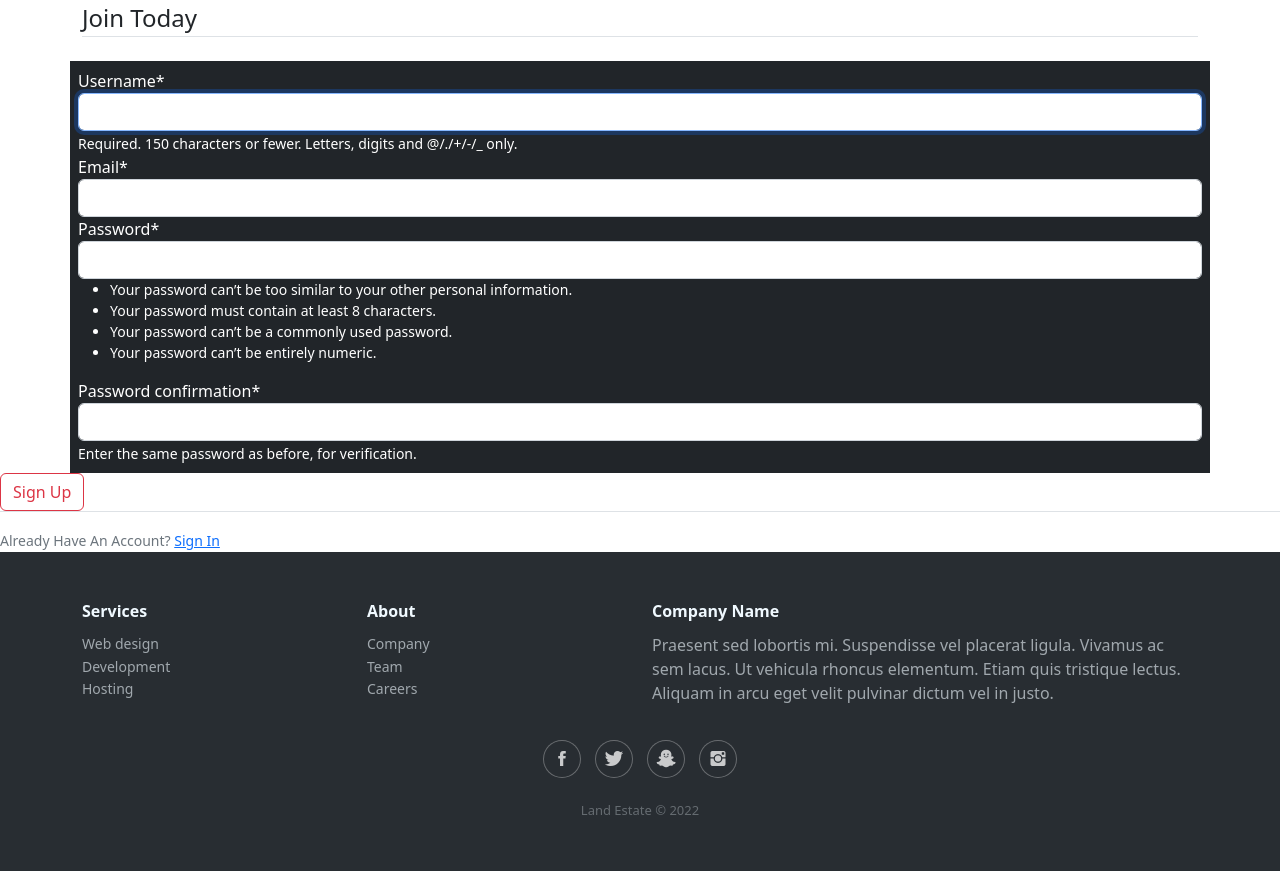
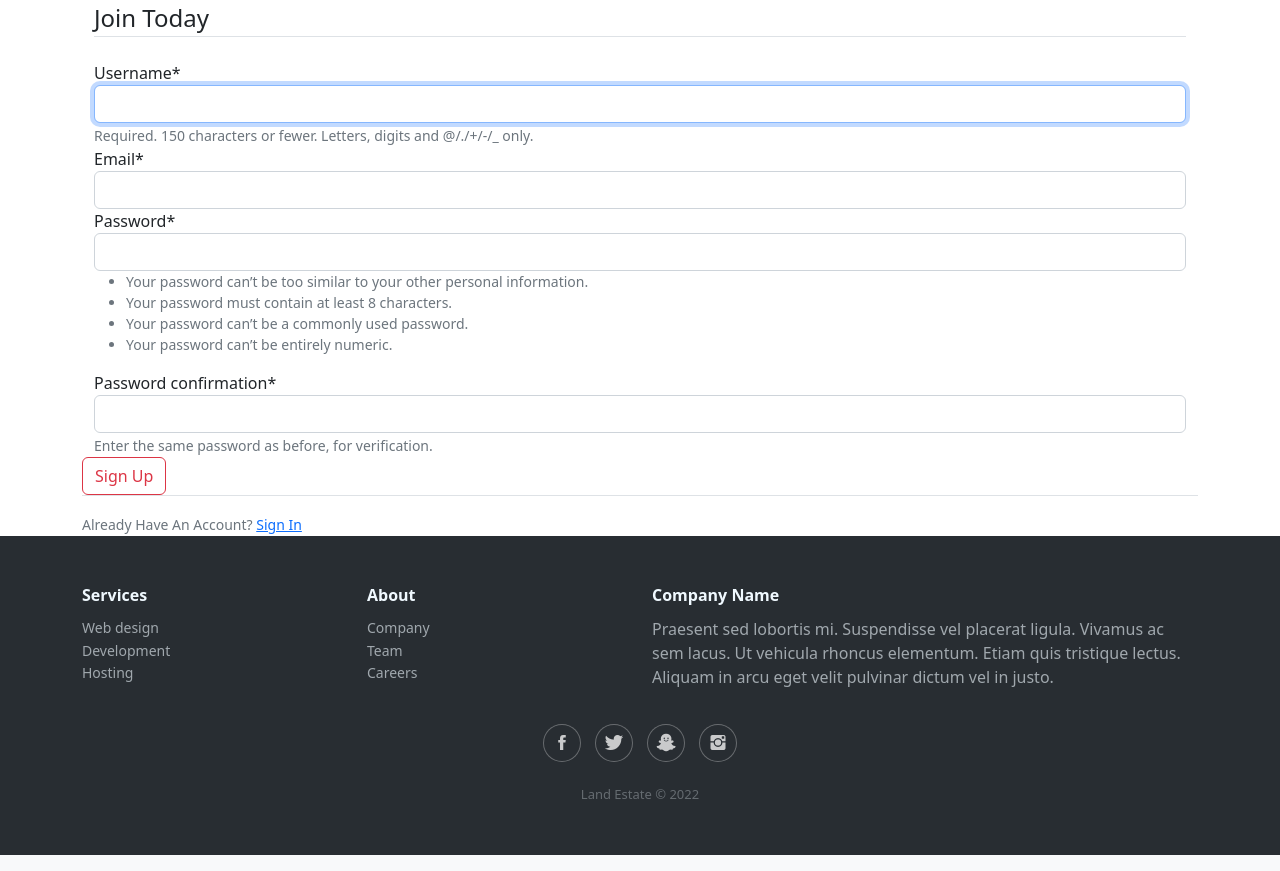
Before and after one commit to shubhadeepDash/Real-Estate-Project-, a Django app: page /register/ in a window 1280 px wide. Shown: the part 58-929 px from the top of the page. Run offline with Django 4.2, Linux system fonts and the light colour scheme; some libraries are stand-ins or nearby versions.

Commit message:
register and login

```diff
--- a/RealEstateProject/user/templates/user/login.html
+++ b/RealEstateProject/user/templates/user/login.html
@@ -24,5 +24,10 @@
         </div>
     </div>
 </div>
+<br>
+<br>
+<br>
+<br>
+<br>
 
 {% endblock content %}
--- a/RealEstateProject/user/templates/user/register.html
+++ b/RealEstateProject/user/templates/user/register.html
@@ -1,13 +1,7 @@
 {% extends "property/base.html" %}
 {% load crispy_forms_tags %}
 {% block content %}
-<style>
-    .form-text{
-        color:white !important;
-
-    }
-</style>
-    <div class="content-section">
+    <div class="container">
         <form method="POST">
             {% csrf_token %}
             <div class ="container">
@@ -15,7 +9,7 @@
                 <legend class="border-bottom mb-4">Join Today</legend>
             </div>
 
-               <div class="container  p-2 bg-dark text-white" >
+               <div class="container" >
                 {{ form|crispy }}
                </div>
             </fieldset>
```
